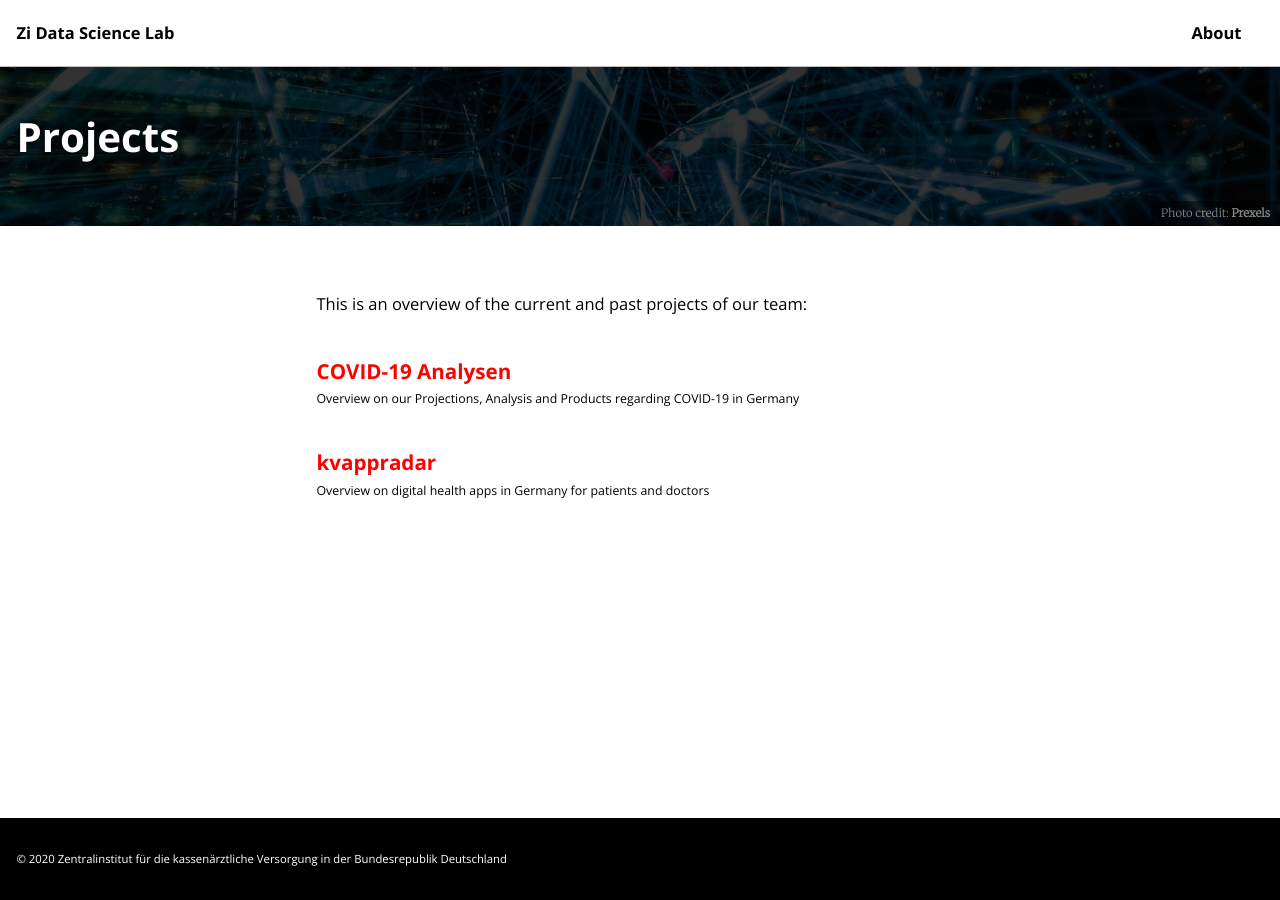
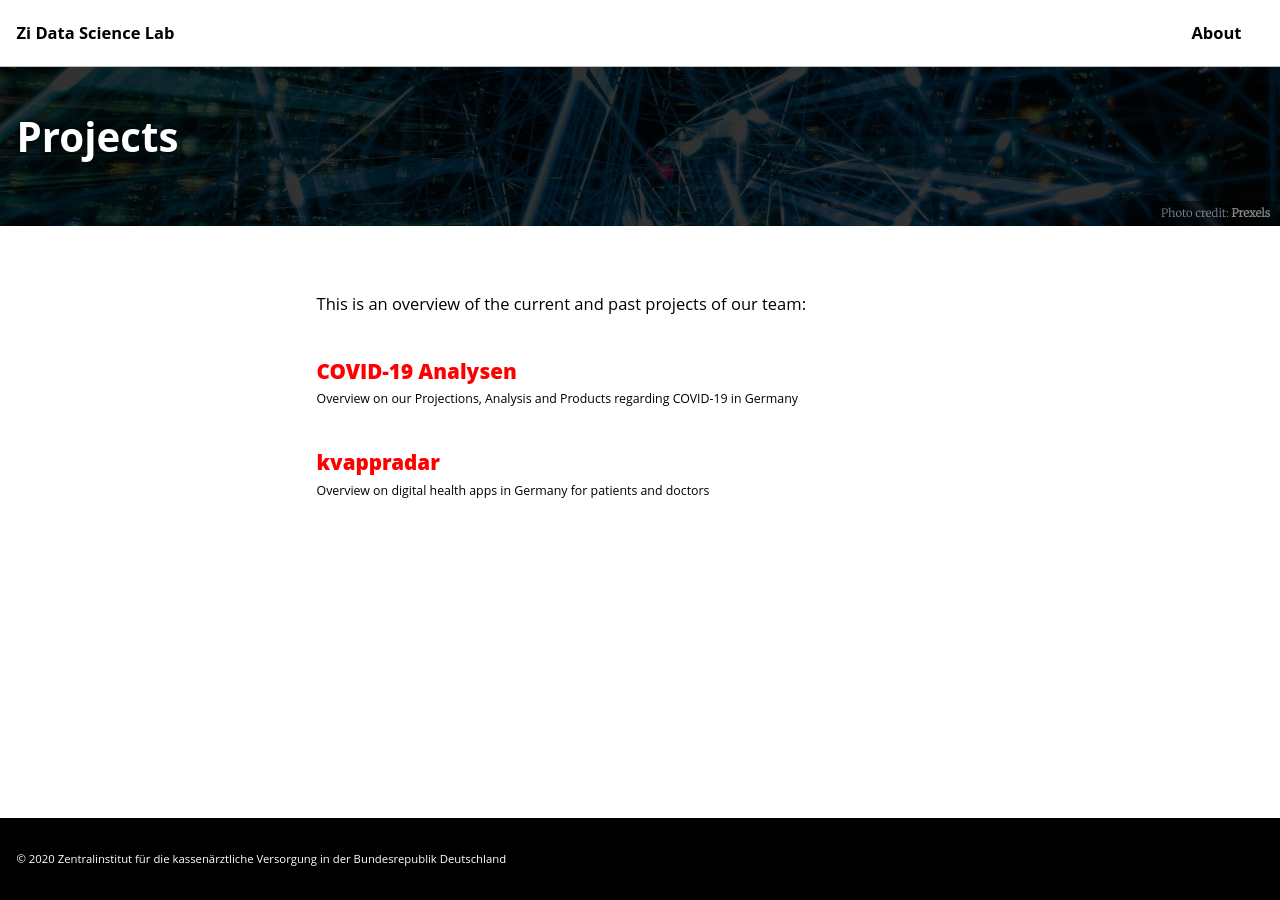
Before and after one commit to zidatalab/zidatalab.github.io, a Jekyll site: the page built from _pages/Projects.md, in a window 1280 px wide. Built offline with Jekyll 4.4.1, drawn with Linux system fonts in a browser that asks for light colours; cached includes are drawn as plain includes; nearby versions of some CDN libraries.

Commit message:
Update custom.html

```diff
--- a/_includes/head/custom.html
+++ b/_includes/head/custom.html
@@ -1,6 +1,6 @@
 <!-- start custom head snippets -->
 
-<link href="https://fonts.googleapis.com/css2?family=Merriweather:wght@300&family=Open+Sans:wght@300;400;600;700&display=swap" rel="stylesheet">
+<link href="https://fonts.googleapis.com/css2?family=Merriweather:wght@300&family=Open+Sans:wght@0,300;0,700;1,300;1,700&display=swap" rel="stylesheet">
 
 <!-- insert favicons. use https://realfavicongenerator.net/ -->
 
```
